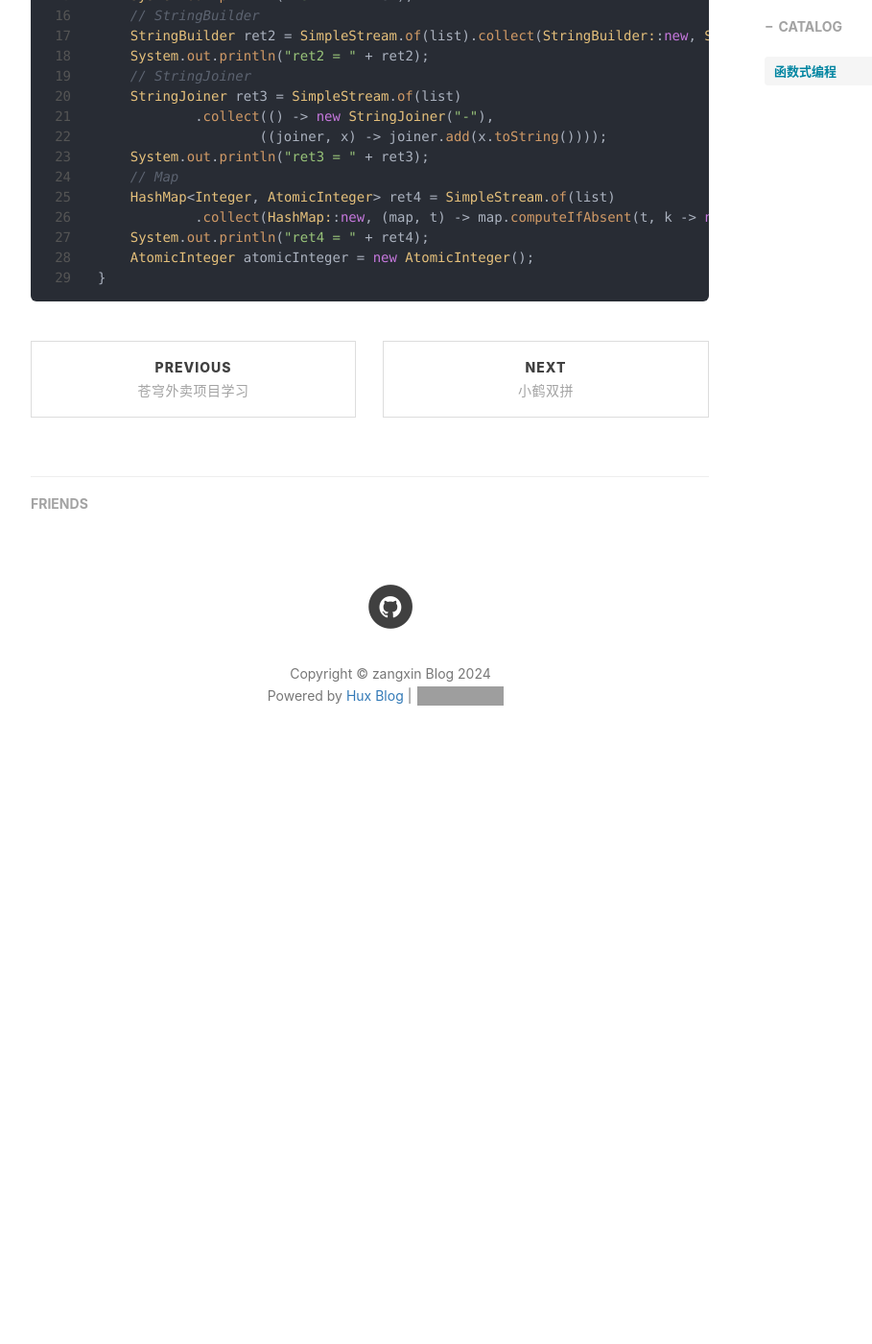
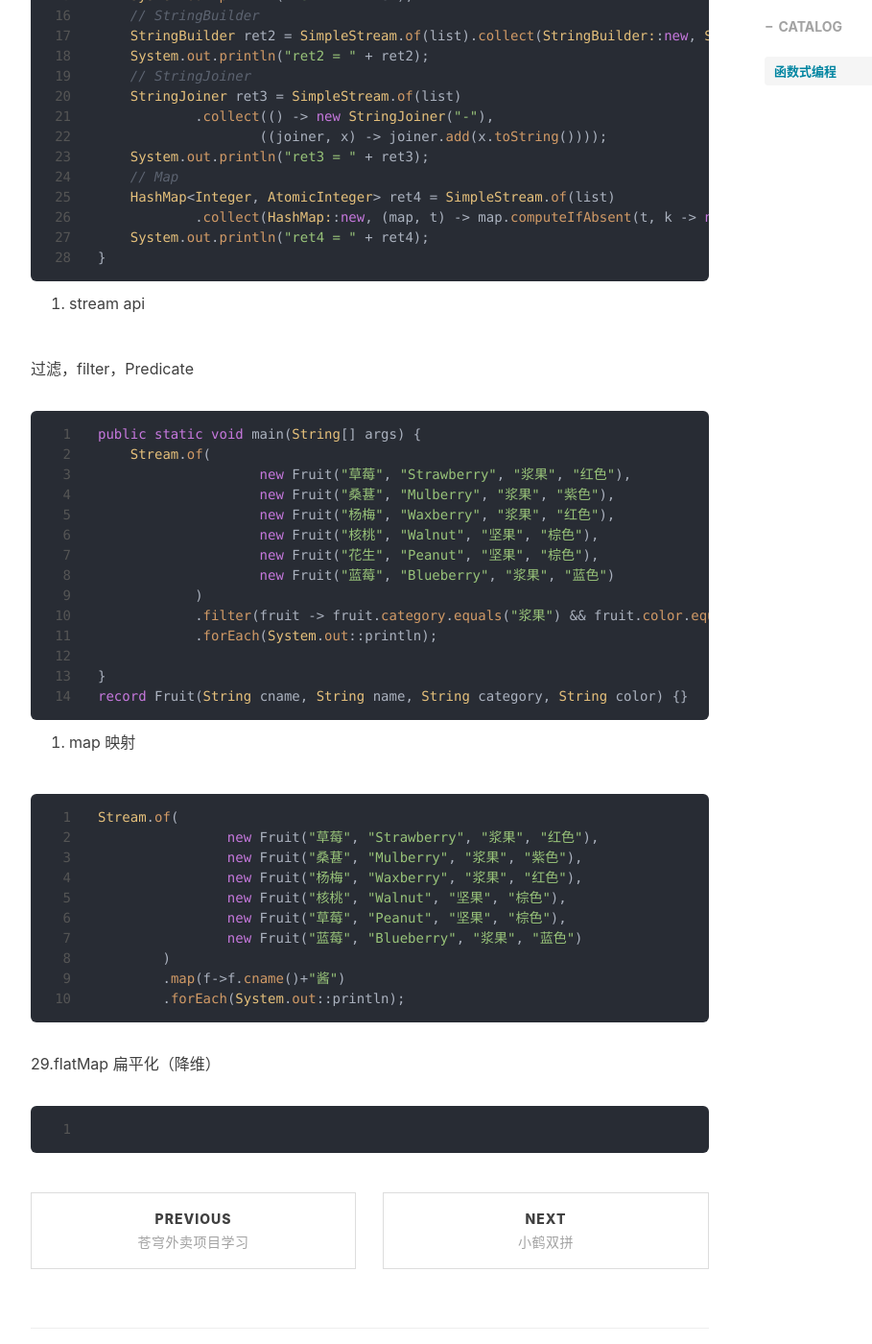
Before and after one commit to zangxin51/zangxin51.github.io, a Jekyll site: the page built from _posts/2024-08-10-functionalprogramming.markdown, in a window 1280 px wide and 1400 px high, scrolled down 11914 px. Shown: the whole window at 96% size, without its empty margins (233-1142 px from the left). Built offline with Jekyll 4.4.1, drawn with Linux system fonts in a browser that asks for light colours; nearby versions of some CDN libraries; comment, search, counter and statistics services are not loaded; before the commit the page ends 12743 px from its top, so only the background shows below that; some of the changed text lies outside the part shown; grey boxes are pictures that could not be loaded.

Commit message:
Update 2024-08-10-functionalprogramming.markdown

````diff
--- a/_posts/2024-08-10-functionalprogramming.markdown
+++ b/_posts/2024-08-10-functionalprogramming.markdown
@@ -504,6 +504,46 @@ void test04() {
     HashMap<Integer, AtomicInteger> ret4 = SimpleStream.of(list)
             .collect(HashMap::new, (map, t) -> map.computeIfAbsent(t, k -> new AtomicInteger()).getAndIncrement());
     System.out.println("ret4 = " + ret4);
-    AtomicInteger atomicInteger = new AtomicInteger();
 }
 ```
+
+27. stream api
+
+过滤，filter，Predicate
+
+```java
+public static void main(String[] args) {
+    Stream.of(
+                    new Fruit("草莓", "Strawberry", "浆果", "红色"),
+                    new Fruit("桑葚", "Mulberry", "浆果", "紫色"),
+                    new Fruit("杨梅", "Waxberry", "浆果", "红色"),
+                    new Fruit("核桃", "Walnut", "坚果", "棕色"),
+                    new Fruit("花生", "Peanut", "坚果", "棕色"),
+                    new Fruit("蓝莓", "Blueberry", "浆果", "蓝色")
+            )
+            .filter(fruit -> fruit.category.equals("浆果") && fruit.color.equals("蓝色"))
+            .forEach(System.out::println);
+
+}
+record Fruit(String cname, String name, String category, String color) {}
+```
+
+28. map 映射
+
+```java
+Stream.of(
+                new Fruit("草莓", "Strawberry", "浆果", "红色"),
+                new Fruit("桑葚", "Mulberry", "浆果", "紫色"),
+                new Fruit("杨梅", "Waxberry", "浆果", "红色"),
+                new Fruit("核桃", "Walnut", "坚果", "棕色"),
+                new Fruit("草莓", "Peanut", "坚果", "棕色"),
+                new Fruit("蓝莓", "Blueberry", "浆果", "蓝色")
+        )
+        .map(f->f.cname()+"酱")
+        .forEach(System.out::println);
+```
+
+29.flatMap 扁平化（降维）
+
+```java
+```
````
